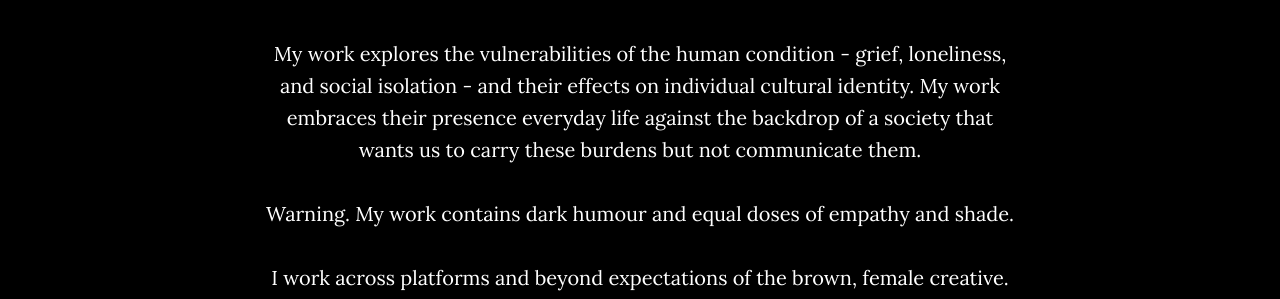
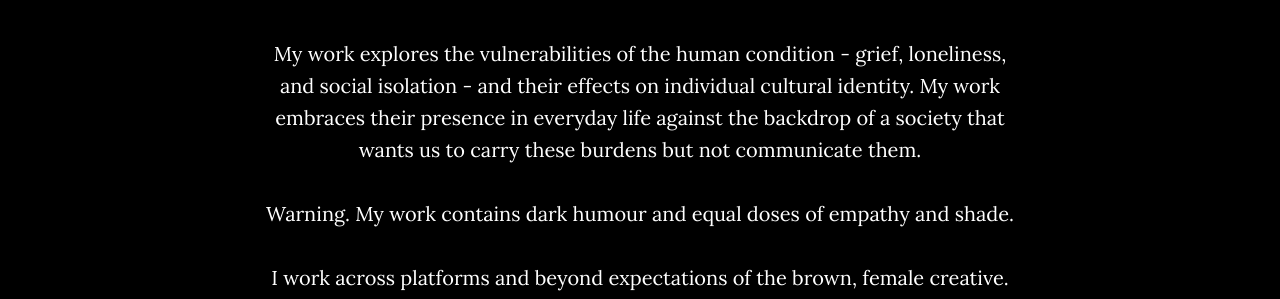
Before and after one commit to NaomiMJ/naomijoseph.me, a Jekyll site: the page built from index.html, in a window 1280 px wide and 900 px high, scrolled down 961 px. Shown: the part 219-518 px from the top of the window. Built offline with Jekyll 4.4.1, drawn with Linux system fonts in a browser that asks for light colours.

```diff
--- a/_config.yml
+++ b/_config.yml
@@ -16,4 +16,4 @@ exclude: ["Rakefile", "LICENSE", "readme.markdown"]
 
 career-title: Things I've Done
 
-about: My work explores the vulnerabilities of the human condition - grief, loneliness, and social isolation - and their effects on individual cultural identity. My work embraces their presence everyday life against the backdrop of a society that wants us to carry these burdens but not communicate them. <br><br> Warning. My work contains dark humour and equal doses of empathy and shade. <br><br> I work across platforms and beyond expectations of the brown, female creative. Check out my body of work below <br><br>🤓👇
+about: My work explores the vulnerabilities of the human condition - grief, loneliness, and social isolation - and their effects on individual cultural identity. My work embraces their presence in everyday life against the backdrop of a society that wants us to carry these burdens but not communicate them. <br><br> Warning. My work contains dark humour and equal doses of empathy and shade. <br><br> I work across platforms and beyond expectations of the brown, female creative. Check out my body of work below <br><br>🤓👇
```
